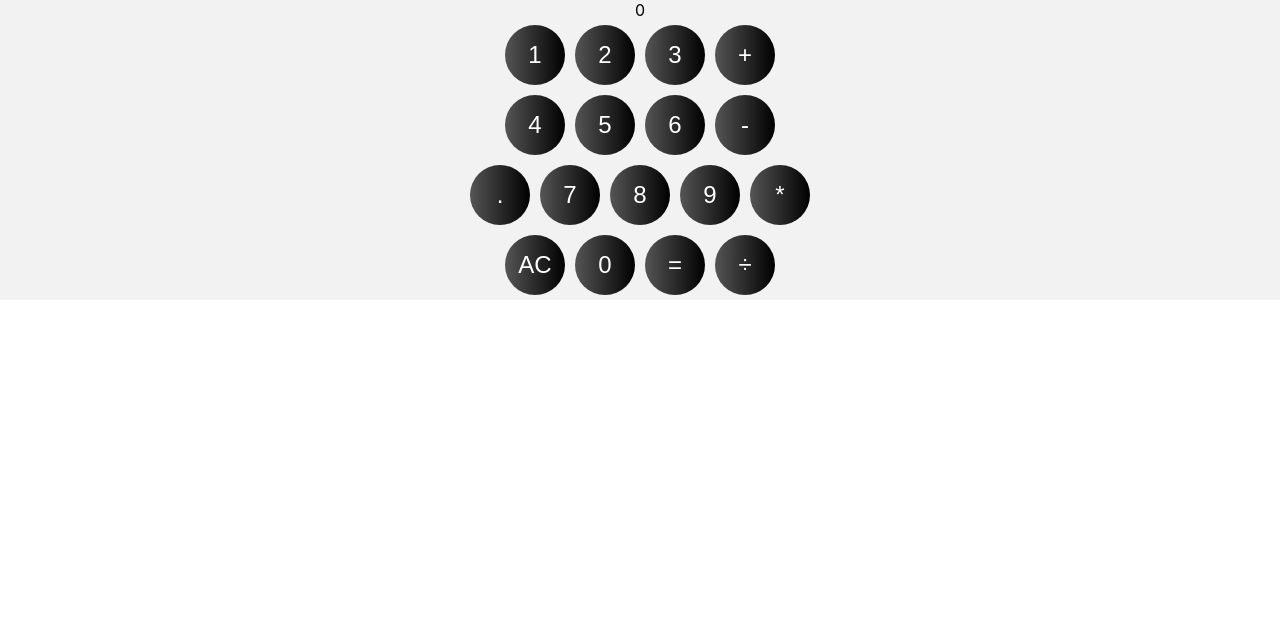
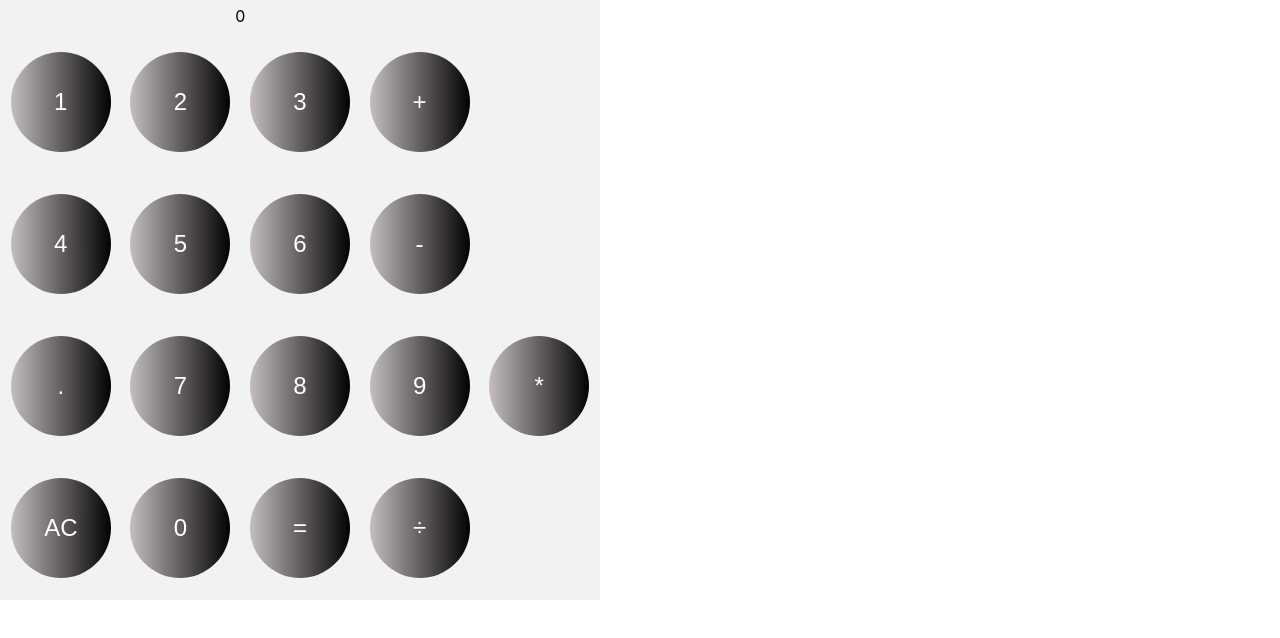
Before and after one commit to Oll-Korrect1999/product, a React (Create React App) app in the folder twitter/: page / in a window 1280 px wide. Shown: the top 638 px of the page. Built offline with nearby package versions, Linux system fonts and the light colour scheme.

Commit message:
電卓構造をテーブル化

```diff
--- a/twitter/src/components/CalculatorPanel.tsx
+++ b/twitter/src/components/CalculatorPanel.tsx
@@ -6,68 +6,109 @@ type CalculatorBoardType = {
 };
 const CalculatorBoard = ({ value, buttonHandler }: CalculatorBoardType) => {
   return (
-    <div className={styles.board}>
-      <div>{value}</div>
-      <div>
+    <table className={styles.board}>
+      {/* 数値表示部分 */}
+      <tr>
+        <td colSpan={4}>{value}</td>
+      </tr>
+      {/* 1段目 */}
+      <tr>
+        <td>
           <button className={styles.button} onClick={() => buttonHandler("1")}>
             1
           </button>
+        </td>
+        <td>
           <button className={styles.button} onClick={() => buttonHandler("2")}>
             2
           </button>
+        </td>
+        <td>
           <button className={styles.button} onClick={() => buttonHandler("3")}>
             3
           </button>
+        </td>
+        <td>
           <button className={styles.button} onClick={() => buttonHandler("+")}>
             +
           </button>
-      </div>
-      <div>
+        </td>
+      </tr>
+      {/* 2段目 */}
+      <tr>
+        <td>
           <button className={styles.button} onClick={() => buttonHandler("4")}>
             4
           </button>
+        </td>
+        <td>
           <button className={styles.button} onClick={() => buttonHandler("5")}>
             5
           </button>
+        </td>
+        <td>
           <button className={styles.button} onClick={() => buttonHandler("6")}>
             6
           </button>
+        </td>
+        <td>
           <button className={styles.button} onClick={() => buttonHandler("-")}>
             -
           </button>
-      </div>
-      <div>
+        </td>
+      </tr>
+      {/* 3段目 */}
+      <tr>
+        <td>
           <button className={styles.button} onClick={() => buttonHandler(".")}>
             .
           </button>
+        </td>
+        <td>
           <button className={styles.button} onClick={() => buttonHandler("7")}>
             7
           </button>
+        </td>
+        <td>
           <button className={styles.button} onClick={() => buttonHandler("8")}>
             8
           </button>
+        </td>
+        <td>
           <button className={styles.button} onClick={() => buttonHandler("9")}>
             9
           </button>
+        </td>
+        <td>
           <button className={styles.button} onClick={() => buttonHandler("*")}>
             *
           </button>
-      </div>
-      <div>
+        </td>
+      </tr>
+      {/* 最下段 */}
+      <tr>
+        <td>
           <button className={styles.button} onClick={() => buttonHandler("AC")}>
             AC
           </button>
+        </td>
+        <td>
           <button className={styles.button} onClick={() => buttonHandler("0")}>
             0
           </button>
+        </td>
+        <td>
           <button className={styles.button} onClick={() => buttonHandler("=")}>
             =
           </button>
+        </td>
+        <td>
           <button className={styles.button} onClick={() => buttonHandler("÷")}>
             ÷
           </button>
-      </div>
-    </div>
+        </td>
+      </tr>
+    </table>
   );
 };
 
--- a/twitter/src/components/tamplates/CalculatorPanel.module.css
+++ b/twitter/src/components/tamplates/CalculatorPanel.module.css
@@ -1,17 +1,15 @@
 .board {
   background-color: #f2f2f2;
+  width: 600px;
+  height: 600px;
 }
 
 .button {
-  width: 60px; /* ボタンの幅を変更 */
-  height: 60px; /* ボタンの高さを変更 */
+  width: 100px; /* ボタンの幅を変更 */
+  height: 100px; /* ボタンの高さを変更 */
   font-size: 24px;
   margin: 5px;
-  background-image: linear-gradient(
-    90deg,
-    rgba(85, 85, 85, 1),
-    rgba(0, 0, 0, 1)
-  );
+  background-image: linear-gradient(90deg, rgb(196, 190, 190), rgb(3, 1, 1));
   color: white;
   border: none;
   border-radius: 50%;
```
Lines whose indentation alone changed are shown as unchanged.
